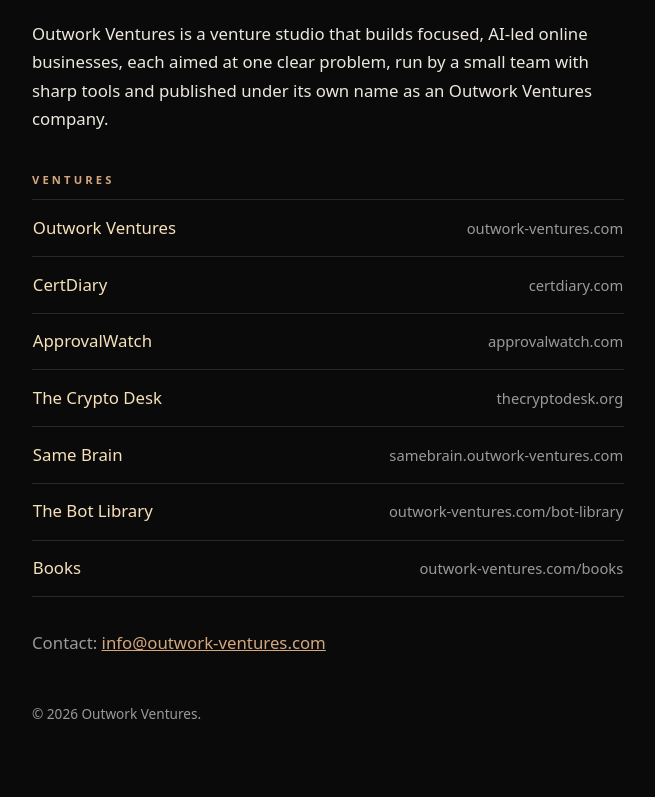
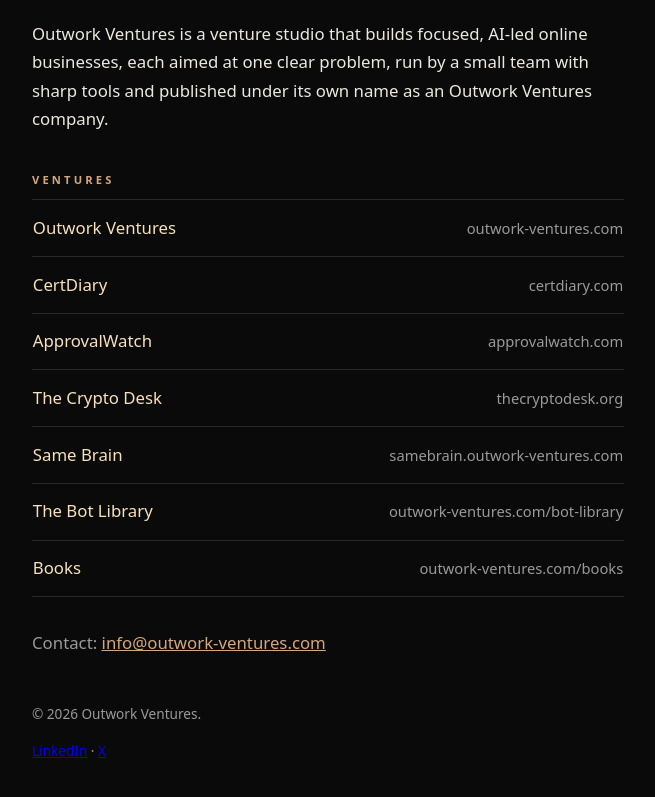
Before and after one commit to outworkventures/outworkventures.github.io, a plain HTML site: page index.html in a window 1280 px wide. Shown: the part 225-1022 px from the top of the page, without its empty margins (312-967 px from the left). Drawn offline with Linux system fonts and the light colour scheme.

Commit message:
Footer: add LinkedIn and X links (rel=me)

```diff
--- a/index.html
+++ b/index.html
@@ -107,6 +107,7 @@
     <p class="contact">Contact: <a href="mailto:info@outwork-ventures.com">info@outwork-ventures.com</a></p>
     <footer>
       <p>© 2026 Outwork Ventures.</p>
+      <p><a href="https://www.linkedin.com/company/outwork-ventures/" rel="me">LinkedIn</a> · <a href="https://x.com/OutworkVentures" rel="me">X</a></p>
     </footer>
   </main>
 </body>
```
